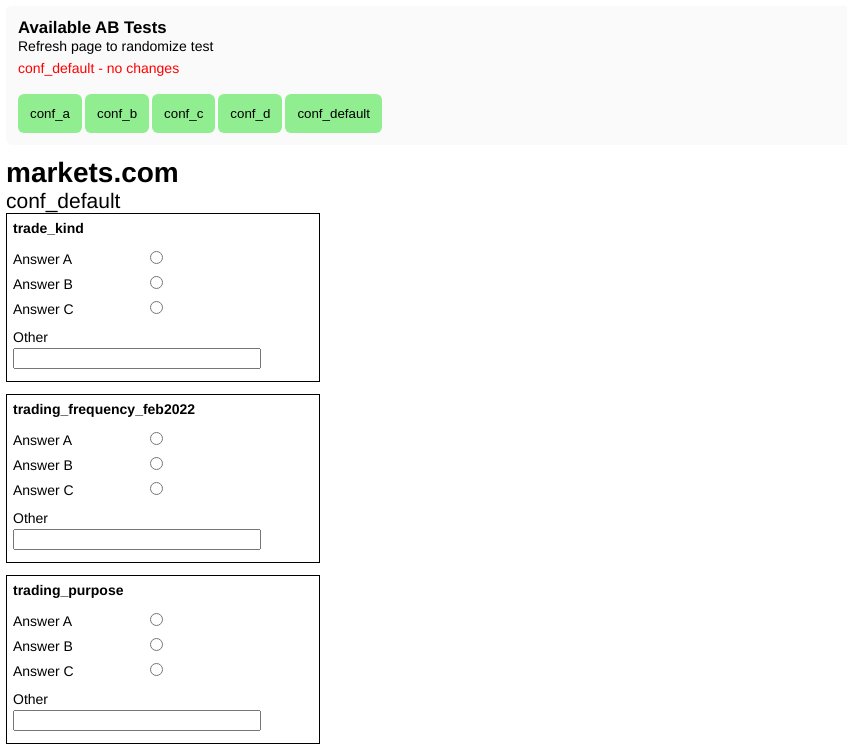
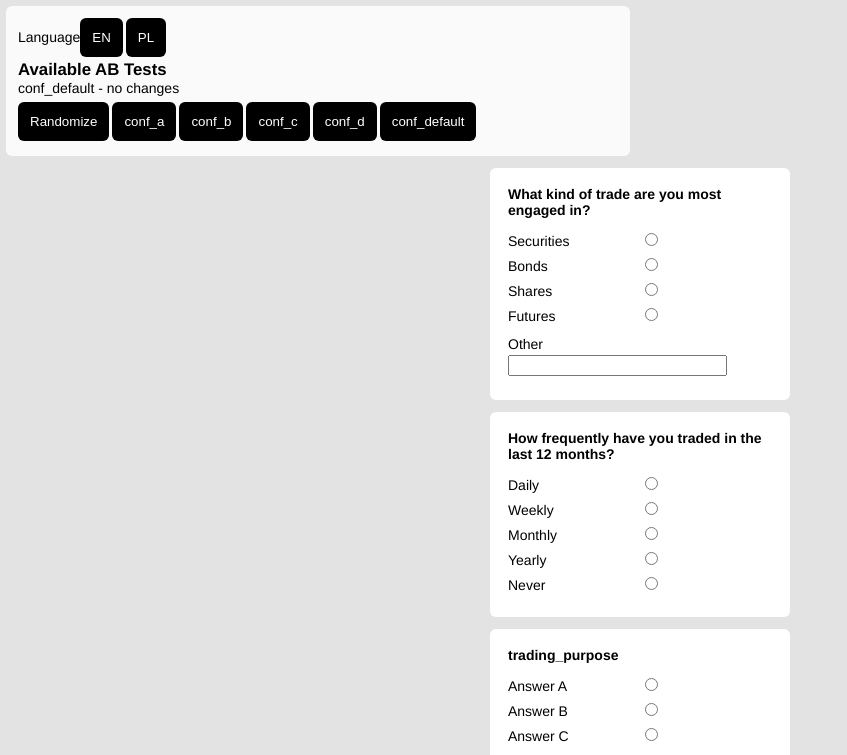
Before and after one commit to Adborowski/onboarding-react, a React (Vite) app: page / in a window 1280 px wide. Shown: the top 755 px of the page, without its empty margins (0-847 px from the left). Built offline with nearby package versions, Linux system fonts and the light colour scheme.

Commit message:
developed basic translation logic

```diff
--- a/public/safecap.json
+++ b/public/safecap.json
@@ -8,9 +8,14 @@
       "confirm": false,
       "full_page": true,
       "previous": false,
-		"image": "images\/icons\/clock.webp",
-		"steps": [
-			"trade_kind"
+      "image": "images/icons/clock.webp",
+      "steps": ["trade_kind"],
+      "answers": [
+         { "text": "Securities", "input_type": "radio" },
+         { "text": "Bonds", "input_type": "radio" },
+         { "text": "Shares", "input_type": "radio" },
+         { "text": "Futures", "input_type": "radio" },
+         { "text": "Other", "input_type": "text" }
       ]
    },
    {
@@ -21,9 +26,14 @@
       "continue": false,
       "confirm": false,
       "full_page": true,
-		"image": "images\/icons\/clock.webp",
-		"steps": [
-			"trading_frequency_feb2022"
+      "image": "images/icons/clock.webp",
+      "steps": ["trading_frequency_feb2022"],
+      "answers": [
+         { "text": "Daily", "input_type": "radio" },
+         { "text": "Weekly", "input_type": "radio" },
+         { "text": "Monthly", "input_type": "radio" },
+         { "text": "Yearly", "input_type": "radio" },
+         { "text": "Never", "input_type": "radio" }
       ]
    },
    {
@@ -34,10 +44,8 @@
       "continue": true,
       "confirm": false,
       "full_page": true,
-		"image": "images\/icons\/dartboard.webp",
-		"steps": [
-			"trading_purpose"
-		]
+      "image": "images/icons/dartboard.webp",
+      "steps": ["trading_purpose"]
    },
    {
       "group_id": "group_quiz",
@@ -48,11 +56,8 @@
       "confirm": true,
       "full_page": true,
       "scroll": false,
-		"image": "images\/icons\/charts.webp",
-		"steps": [
-			"fx_experience",
-			"csb_experience"
-		]
+      "image": "images/icons/charts.webp",
+      "steps": ["fx_experience", "csb_experience"]
    },
    {
       "group_id": "group_quiz",
@@ -62,10 +67,8 @@
       "continue": false,
       "confirm": false,
       "full_page": true,
-		"image": "images\/icons\/charts.webp",
-		"steps": [
-			"cfd_volume_experience_feb2022"
-		]
+      "image": "images/icons/charts.webp",
+      "steps": ["cfd_volume_experience_feb2022"]
    },
    {
       "group_id": "group_quiz",
@@ -75,10 +78,8 @@
       "continue": false,
       "confirm": false,
       "full_page": true,
-		"image": "images\/icons\/star.webp",
-		"steps": [
-			"education_level"
-		]
+      "image": "images/icons/star.webp",
+      "steps": ["education_level"]
    },
    {
       "group_id": "group_questionnaire",
@@ -89,10 +90,8 @@
       "confirm": false,
       "full_page": true,
       "previous": true,
-		"image": "images\/icons\/folder.webp",
-		"steps": [
-			"employment_status"
-		]
+      "image": "images/icons/folder.webp",
+      "steps": ["employment_status"]
    },
    {
       "group_id": "group_quiz",
@@ -102,10 +101,8 @@
       "continue": false,
       "confirm": false,
       "full_page": true,
-		"image": "images\/icons\/book.webp",
-		"steps": [
-			"study_field"
-		]
+      "image": "images/icons/book.webp",
+      "steps": ["study_field"]
    },
    {
       "group_id": "group_questionnaire",
@@ -115,10 +112,8 @@
       "continue": false,
       "confirm": false,
       "full_page": true,
-		"image": "images\/icons\/brick.webp",
-		"steps": [
-			"profession"
-		]
+      "image": "images/icons/brick.webp",
+      "steps": ["profession"]
    },
    {
       "group_id": "group_questionnaire",
@@ -128,10 +123,8 @@
       "continue": false,
       "confirm": false,
       "full_page": true,
-		"image": "images\/icons\/coin.webp",
-		"steps": [
-			"annual_income"
-		]
+      "image": "images/icons/coin.webp",
+      "steps": ["annual_income"]
    },
    {
       "group_id": "group_questionnaire",
@@ -141,10 +134,8 @@
       "continue": true,
       "confirm": false,
       "full_page": true,
-		"image": "images\/icons\/clipboard.webp",
-		"steps": [
-			"funds_source"
-		]
+      "image": "images/icons/clipboard.webp",
+      "steps": ["funds_source"]
    },
    {
       "group_id": "group_questionnaire",
@@ -154,10 +145,8 @@
       "continue": false,
       "confirm": false,
       "full_page": true,
-		"image": "images\/icons\/card.webp",
-		"steps": [
-			"savings_investments"
-		]
+      "image": "images/icons/card.webp",
+      "steps": ["savings_investments"]
    },
    {
       "group_id": "group_questionnaire",
@@ -167,10 +156,8 @@
       "continue": false,
       "confirm": false,
       "full_page": true,
-		"image": "images\/icons\/rocket.webp",
-		"steps": [
-			"intend_invest"
-		]
+      "image": "images/icons/rocket.webp",
+      "steps": ["intend_invest"]
    },
    {
       "group_id": "group_quiz",
@@ -180,10 +167,8 @@
       "continue": false,
       "confirm": false,
       "full_page": true,
-		"image": "images\/icons\/question.png",
-		"steps": [
-			"stop_loss_feb2022"
-		]
+      "image": "images/icons/question.png",
+      "steps": ["stop_loss_feb2022"]
    },
    {
       "group_id": "group_quiz",
@@ -193,10 +178,8 @@
       "continue": false,
       "confirm": false,
       "full_page": true,
-		"image": "images\/icons\/question.png",
-		"steps": [
-			"cfd_trading_feb2022"
-		]
+      "image": "images/icons/question.png",
+      "steps": ["cfd_trading_feb2022"]
    },
    {
       "group_id": "group_quiz",
@@ -206,10 +189,8 @@
       "continue": false,
       "confirm": false,
       "full_page": true,
-		"image": "images\/icons\/question.png",
-		"steps": [
-			"apple_up_feb2022"
-		]
+      "image": "images/icons/question.png",
+      "steps": ["apple_up_feb2022"]
    },
    {
       "group_id": "group_quiz",
@@ -219,10 +200,8 @@
       "continue": false,
       "confirm": false,
       "full_page": true,
-		"image": "images\/icons\/question.png",
-		"steps": [
-			"google_buy_markets_feb2022"
-		]
+      "image": "images/icons/question.png",
+      "steps": ["google_buy_markets_feb2022"]
    },
    {
       "group_id": "group_quiz",
@@ -232,10 +211,8 @@
       "continue": false,
       "confirm": false,
       "full_page": true,
-		"image": "images\/icons\/question.png",
-		"steps": [
-			"trade_leverage"
-		]
+      "image": "images/icons/question.png",
+      "steps": ["trade_leverage"]
    },
    {
       "group_id": "group_quiz",
@@ -245,10 +222,8 @@
       "continue": false,
       "confirm": false,
       "full_page": true,
-		"image": "images\/icons\/question.png",
-		"steps": [
-			"risk_appetite"
-		]
+      "image": "images/icons/question.png",
+      "steps": ["risk_appetite"]
    },
    {
       "group_id": "personal_information_1",
@@ -261,16 +236,8 @@
       "previous": false,
       "wrapper_scroll": true,
       "image": "",
-		"mobile_steps": [
-			"first_name",
-			"last_name"
-		],
-		"desktop_steps": [
-			"first_name",
-			"last_name",
-			"date_of_birth",
-			"phone"
-		]
+      "mobile_steps": ["first_name", "last_name"],
+      "desktop_steps": ["first_name", "last_name", "date_of_birth", "phone"]
    },
    {
       "group_id": "personal_information_2",
@@ -281,9 +248,7 @@
       "confirm": false,
       "full_page": false,
       "image": "",
-		"mobile_steps": [
-			"date_of_birth"
-		]
+      "mobile_steps": ["date_of_birth"]
    },
    {
       "group_id": "personal_information_3",
@@ -294,9 +259,7 @@
       "confirm": false,
       "full_page": false,
       "image": "",
-		"mobile_steps": [
-			"phone"
-		]
+      "mobile_steps": ["phone"]
    },
    {
       "group_id": "personal_information_4",
@@ -308,9 +271,7 @@
       "full_page": false,
       "wrapper_scroll": true,
       "image": "",
-		"steps": [
-			"address_lookup"
-		]
+      "steps": ["address_lookup"]
    },
    {
       "group_id": "personal_information_5",
@@ -322,9 +283,7 @@
       "full_page": false,
       "scroll": true,
       "image": "",
-		"steps": [
-			"primary_tin"
-		]
+      "steps": ["primary_tin"]
    },
    {
       "group_id": "group_terms_and_conditions",
@@ -335,9 +294,7 @@
       "confirm": true,
       "full_page": true,
       "image": "",
-		"steps": [
-			"terms_pdfs"
-		]
+      "steps": ["terms_pdfs"]
    },
    {
       "group_id": "group_deposit_funds",
@@ -348,9 +305,7 @@
       "confirm": false,
       "full_page": true,
       "previous": false,
-		"image": "images\/icons\/card.webp",
-		"steps": [
-			"deposit_funds"
-		]
+      "image": "images/icons/card.webp",
+      "steps": ["deposit_funds"]
    }
 ]
--- a/src/App.module.scss
+++ b/src/App.module.scss
@@ -1,8 +1,13 @@
 .main {
-   background-color: white;
+   // NOTE - ColorContext overrides CSS background-color for .main
    padding: 6px;
 }
 
 .main.conf_c {
-   background-color: rgb(199, 228, 255) !important;
+   background-color: rgb(35, 43, 51) !important;
+
+   > h1,
+   > h2 {
+      color: white;
+   }
 }
--- a/src/App.tsx
+++ b/src/App.tsx
@@ -7,11 +7,12 @@
 
 // @ts-ignore
 import ColorContext from './context/ColorContext.tsx'
+import LanguageContext from './context/LanguageContext.tsx'
 
-// each time the app is re-rendered, a random AB Test config id is chosen, out of three:
 // conf_a - has question descriptions. See 'question-description.tsx' for a list of descriptions (not all questions have one for this test)
 // conf_b - only shows the first 3 questions
 // conf_c - changes the layout and styling of all questions
+// conf_d - has a component-question holding a Color Picker at index 2
 
 // component questions have some dummy data so the renderer will accept them
 // but also a 'component' prop which contains a component
@@ -34,6 +35,7 @@
    return newQuestion
 }
 
+// TODO abstract this to a generic method injectComponent(component, questionsData : Question[], index: number)
 // injects a new question into an existing questionsData, returns questionsData
 const injectQuestion = (questionsData: any, questionToInject: any, index: number) => {
    const start = index
@@ -56,8 +58,8 @@
    const [testId, setTestId] = useState<string>('conf_default')
 
    // default background color (for messing around with the color picker)
-   const [color, setColor] = useState('#ffffff')
-   const value = { color, setColor }
+   const [color, setColor] = useState('#e3e3e3')
+   const [language, setLanguage] = useState('en')
 
    // we fetch safecap questions from a JSON to have a base of dummy questions
    // they get dummy answers added in the frontend, in question.tsx
@@ -73,7 +75,7 @@
 
    useEffect(() => {
       console.log('%cNew testId', 'color: orange', testId)
-      setColor('white')
+      setColor('#e3e3e3')
       processQuestionsData(testId)
    }, [testId])
 
@@ -89,6 +91,8 @@
          })
    }
 
+   // apply modifications based on AB-test requirements
+   //
    const processQuestionsData = (testId: string) => {
       // conf_b limits the number of questions shown to 3
       if (testId == 'conf_b' && questionsData && originalQuestionsData) {
@@ -106,6 +110,8 @@
 
       // conf_d adds a color picker question in index 2 of question list
       if (testId == 'conf_d' && questionsData && originalQuestionsData) {
+         // TODO refactor this into a questionsDataHandler function
+         // keep minimal code in app.tsx, just references to imports
          let newQuestionsData: any[] = originalQuestionsData.slice() // clone by value
          const newQuestion = createComponentQuestion(<ColorPicker />, 'Color Picker')
          newQuestionsData = injectQuestion(newQuestionsData, newQuestion, 2)
@@ -113,24 +119,20 @@
          return
       }
 
-      // if statements contain RETURN, so if the function got here, just show raw data
+      // 'if' statements contain RETURN, so if the function got here, just show raw data
       resetData()
    }
 
    return (
       //@ts-ignore
-      <ColorContext.Provider value={value}>
-         <div
-            style={{ backgroundColor: value.color }}
-            className={`${styles.main} ${styles[testId]}`}
-         >
-            <TestControls setTestId={setTestId} testId={testId} />
-            <h1>markets.com</h1>
-            <h2>{testId}</h2>
-            <QuestionList questionsData={questionsData} testId={testId} />
-            {/* {questionsData?.length} */}
-         </div>
-      </ColorContext.Provider>
+      <LanguageContext.Provider value={{ language, setLanguage }}>
+         <ColorContext.Provider value={{ color, setColor }}>
+            <div style={{ backgroundColor: color }} className={`${styles.main} ${styles[testId]}`}>
+               <TestControls setTestId={setTestId} testId={testId} />
+               <QuestionList questionsData={questionsData} testId={testId} />
+            </div>
+         </ColorContext.Provider>
+      </LanguageContext.Provider>
    )
 }
 
--- /dev/null
+++ b/src/components/language-picker/language-picker.tsx
@@ -0,0 +1,38 @@
+import { useContext } from 'react'
+import LanguageContext from '../../context/LanguageContext'
+
+const LanguagePicker = () => {
+   const { language, setLanguage } = useContext(LanguageContext)
+   console.log(language)
+
+   return (
+      <div>
+         <span>Language</span>
+         <button
+            onClick={() => {
+               setLanguage('en')
+            }}
+         >
+            EN
+         </button>
+         <button
+            onClick={() => {
+               setLanguage('pl')
+            }}
+         >
+            PL
+         </button>
+      </div>
+   )
+}
+
+export default LanguagePicker
+
+// import ColorContext from '../../context/ColorContext.tsx'
+
+// const ColorPicker = () => {
+//    // @ts-ignore
+
+//    const handleChange = (e: any) => {
+//       setColor(e.target.value)
+//    }
--- a/src/components/question/question.module.scss
+++ b/src/components/question/question.module.scss
@@ -1,10 +1,5 @@
-.questionsList {
-   max-width: 600px;
-}
-
+// special class for conf_c
 .questionsList.conf_c {
-   max-width: unset;
-
    .question {
       margin: auto;
       margin-bottom: 12px;
@@ -15,11 +10,18 @@
    }
 }
 
+.questionsList {
+   //  border: 1px solid red;
+   max-width: 300px;
+   margin: auto;
+}
+
 .question {
-   border: 1px solid black;
    max-width: 300px;
    margin-bottom: 12px;
-   padding: 6px;
+   background-color: #ffffff;
+   padding: 18px;
+   border-radius: 6px;
 
    .title {
       margin-bottom: 12px;
--- a/src/components/question/question.tsx
+++ b/src/components/question/question.tsx
@@ -1,5 +1,7 @@
 import styles from './question.module.scss'
 import QuestionDescription from './question-description'
+import LanguageContext from '../../context/LanguageContext'
+import { useContext } from 'react'
 
 interface Question {
    group_id: string
@@ -13,36 +15,76 @@
    image: string
    steps: string[]
    component: any
+   answers?: []
 }
 
 export const Question = (props: any) => {
    const question: Question = props.question
    const testId = props.testId
+   let answers = props.question.answers
 
-   const answers = [
-      { label: 'Answer A', value: 'a', inputType: 'radio' },
-      { label: 'Answer B', value: 'a', inputType: 'radio' },
-      { label: 'Answer C', value: 'a', inputType: 'radio' },
-      { label: 'Other', value: 'a', inputType: 'text' },
+   const fakeAnswers = [
+      { text: 'Answer A', value: 'a', input_type: 'radio' },
+      { text: 'Answer B', value: 'a', input_type: 'radio' },
+      { text: 'Answer C', value: 'a', input_type: 'radio' },
+      { text: 'Other', value: 'a', input_type: 'text' },
    ]
+
+   interface Translation {
+      [key: string]: string
+   }
+
+   interface Translations {
+      [key: string]: Translation
+   }
+
+   const translate = (key: string, fallback?: string) => {
+      const { language } = useContext(LanguageContext)
+      const translations: Translations = {
+         trade_kind: {
+            en: 'What kind of trade are you most engaged in?',
+            pl: 'Jaki typ inwestycji cię interesuje?',
+         },
+         trading_frequency_feb2022: {
+            en: 'How frequently have you traded in the last 12 months?',
+            pl: 'Jak często handlowałeś w ciągu ostatnich 12 miesięcy?',
+         },
+      }
+
+      let translation
+      const keyTranslations = translations[key]
+      if (keyTranslations) {
+         translation = keyTranslations[language]
+      }
+
+      if (translation) {
+         return translation
+      } else {
+         return fallback ?? key
+      }
+   }
+
+   answers = answers ?? fakeAnswers
+
    return (
       <div className={`${styles.question} ${styles[testId]}`}>
-         <span className={styles.title}>{question.title}</span>
+         <span className={styles.title}>{translate(question.title)}</span>
 
          {/* only in conf_a, we show Question Descriptions */}
          {testId == 'conf_a' && <QuestionDescription questionTitle={question.title} />}
 
-         {/* only render answers if a question does not hold a component */}
+         {/* a question will only render answers if it holds no component */}
          {!question.component &&
-            answers.map((ans) => {
+            answers.map((ans: any) => {
                return (
-                  <section key={question.title + ans.label} className={styles.answer}>
-                     <span>{ans.label}</span>
-                     <input name={question.title} type={ans.inputType} />
+                  <section key={question.title + ans.text} className={styles.answer}>
+                     <span>{ans.text}</span>
+                     <input name={question.title} type={ans.input_type} />
                   </section>
                )
             })}
 
+         {/* if there is a component, render the component instead of answers */}
          {question.component && question.component}
       </div>
    )
--- a/src/components/test-controls/test-controls.module.scss
+++ b/src/components/test-controls/test-controls.module.scss
@@ -3,24 +3,26 @@
    background-color: #fafafa;
    padding: 12px;
    border-radius: 6px;
+   max-width: 600px;
+
    button {
       border: none;
       margin-right: 3px;
+      margin-bottom: 3px;
       padding: 12px;
       border-radius: 6px;
-      background-color: lightgreen;
+      background-color: rgb(0, 0, 0);
+      color: white;
    }
 
    h1 {
       font-size: 1.2rem;
+      color: black;
    }
 
    h2 {
       font-size: 1rem;
       margin-bottom: 6px;
-   }
-
-   h3 {
-      color: red;
+      color: black;
    }
 }
--- a/src/components/test-controls/test-controls.tsx
+++ b/src/components/test-controls/test-controls.tsx
@@ -1,4 +1,5 @@
 import styles from './test-controls.module.scss'
+import LanguagePicker from '../language-picker/language-picker'
 
 const TestControls = (props: any) => {
    const { setTestId, testId } = props
@@ -12,24 +13,30 @@
       conf_default: 'no changes',
    }
 
+   const getRandomTest = () => {
+      const randomIndex = Math.floor(Math.random() * testIds.length)
+      setTestId(testIds[randomIndex])
+   }
+
    const testIds = Object.keys(testDescriptions)
 
    return (
       <div className={styles.testControls}>
+         <LanguagePicker />
          <h1>Available AB Tests</h1>
-         <h2>Refresh page to randomize test</h2>
-         <h3>
+         <h2>
             {testId} - {testDescriptions[testId]}
-         </h3>
-         {testIds.map((testId) => {
+         </h2>
+         <button onClick={getRandomTest}>Randomize</button>
+         {testIds.map((id) => {
             return (
                <button
-                  key={testId}
+                  key={id}
                   onClick={() => {
-                     setTestId(testId)
+                     setTestId(id)
                   }}
                >
-                  {testId}
+                  {id}
                </button>
             )
          })}
--- /dev/null
+++ b/src/context/LanguageContext.tsx
@@ -0,0 +1,9 @@
+import { createContext } from 'react'
+
+const LanguageContext = createContext({
+   language: 'en',
+   // @ts-ignore
+   setLanguage: (language: string) => {},
+})
+
+export default LanguageContext
--- a/src/globals.css
+++ b/src/globals.css
@@ -4,6 +4,20 @@
    box-sizing: border-box;
    font-family: 'Helvetica';
    font-size: 14px;
+   -ms-overflow-style: none; /* Internet Explorer 10+ */
+   scrollbar-width: none; /* Firefox */
+}
+body::-webkit-scrollbar,
+html::-webkit-scrollbar {
+   display: none; /* Safari and Chrome */
+}
+
+button {
+   cursor: pointer;
+
+   &:hover {
+      filter: brightness(0.9);
+   }
 }
 
 h1,
```
Lines whose indentation alone changed are shown as unchanged.
